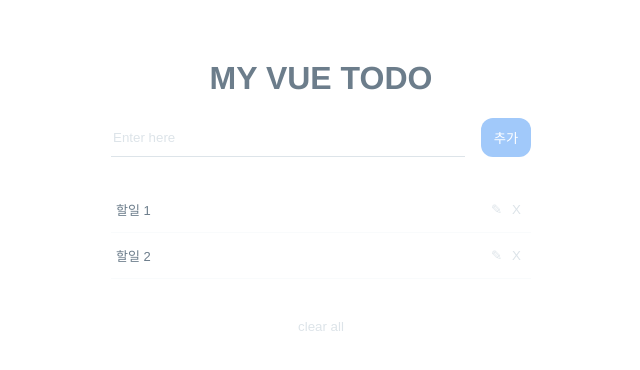
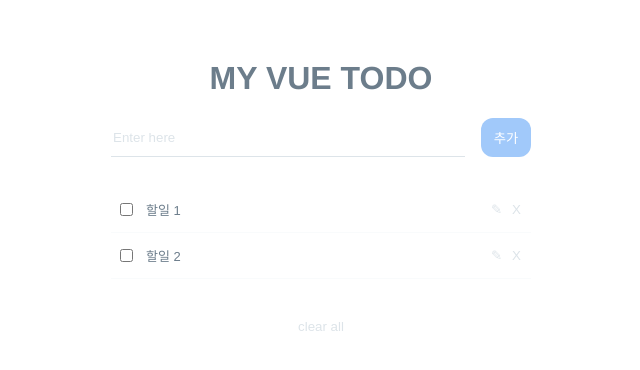
Before and after one commit to choi-hye-rin/vue-todolist, a Vue app: page / in a window 1280 px wide. Shown: the top 370 px of the page, without its empty margins (319-959 px from the left). Built offline with nearby package versions, Linux system fonts and the light colour scheme; data requests are answered from the project's data file.

Commit message:
add: isDone 체크박스 생성

```diff
--- /dev/null
+++ b/src/components/Checkbox.vue
@@ -0,0 +1,37 @@
+<template>
+  <input
+    class="input-checkbox-wrapper"
+    type="checkbox"
+    :id="id"
+    :checked="checked"
+    @change="change"
+  />
+</template>
+
+<script>
+export default {
+  name: "TodoCheckbox",
+  props: {
+    checked: {
+      type: Boolean,
+      default: false,
+    },
+    id: {
+      type: String,
+      default: "",
+    },
+    checkChange: {
+      type: Function,
+      default: () => {},
+    },
+  },
+  methods: {
+    change: function ($e) {
+      this.$emit("change", $e.target.checked);
+      this.checkChange($e.target.checked);
+    },
+  },
+};
+</script>
+
+<style></style>
--- a/src/components/TodoItem.vue
+++ b/src/components/TodoItem.vue
@@ -1,7 +1,14 @@
 <template>
   <div>
-    <div class="item">
-      <div class="content">{{ item.content }}</div>
+    <div class="item-wrapper">
+      <div class="content-wrapper">
+        <Checkbox
+          :id="id"
+          :checked="isChecked"
+          :check-change="updateTodoChecked"
+        />
+        <div class="content">{{ item.content }}</div>
+      </div>
       <div>
         <Button button-type="button-edit" :button-click="showEditModal"
           >✎</Button
@@ -18,16 +25,27 @@
 <script>
 import Button from "./Button.vue";
 import TodoEditModal from "./TodoEditModal.vue";
+import Checkbox from "./Checkbox.vue";
 
 export default {
   name: "TodoItem",
   components: {
     Button,
+    Checkbox,
     TodoEditModal,
   },
   props: {
     item: {
       type: Object,
+    },
+  },
+  computed: {
+    id() {
+      return this.item.id;
+    },
+    isChecked() {
+      const checked = this.item.isDone;
+      return checked;
     },
   },
   methods: {
@@ -37,12 +55,19 @@ export default {
     showEditModal: function () {
       this.$refs.editModal.$refs.modal.show();
     },
+    updateTodoChecked: function (isDone) {
+      const item = {
+        id: this.item.id,
+        isDone,
+      };
+      this.$store.dispatch("updateTodoItem", item);
+    },
   },
 };
 </script>
 
 <style>
-.item {
+.item-wrapper {
   display: flex;
   justify-content: space-between;
   align-items: center;
@@ -50,8 +75,13 @@ export default {
   padding: 5px;
 }
 
-.content {
-  font-size: 13px;
-  color: #6c7d8b;
+.content-wrapper {
+  display: flex;
+  gap: 10px;
+
+  .content {
+    font-size: 13px;
+    color: #6c7d8b;
+  }
 }
 </style>
```
